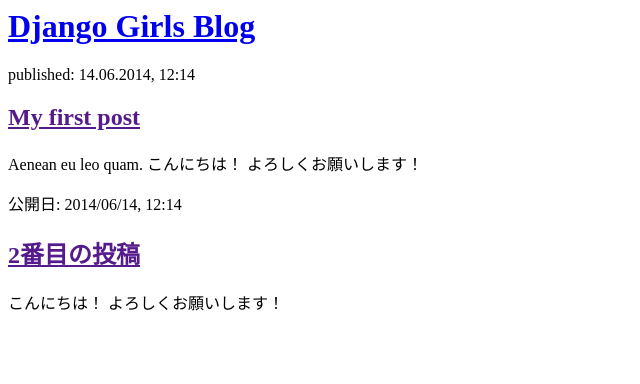
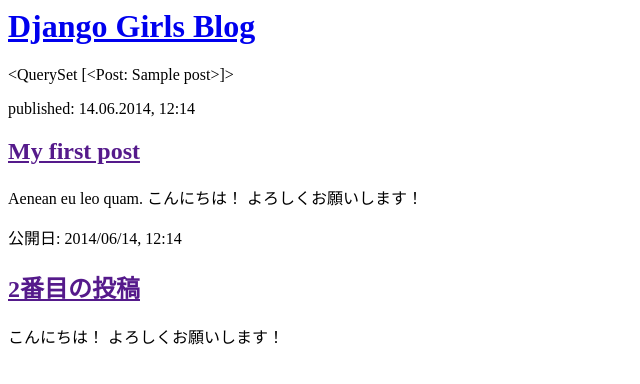
Before and after one commit to Madoka-bob/my-first-blog, a Django app: page / in a window 1280 px wide. Shown: the top 384 px of the page, without its empty margins (0-640 px from the left). Run offline with Django 4.2, Linux system fonts and the light colour scheme; tables that the repository leaves empty hold one stand-in row (values such as "Sample post").

Commit message:
20240917

```diff
--- a/blog/templates/blog/post_list.html
+++ b/blog/templates/blog/post_list.html
@@ -5,9 +5,7 @@
     <body>
         <div>
             <h1><a href="/">Django Girls Blog</a></h1>
-        </div>
-
-        <div>
+            {{ posts }}
             <p>published: 14.06.2014, 12:14</p>
             <h2><a href="">My first post</a></h2>
             <p>Aenean eu leo quam. こんにちは！ よろしくお願いします！ </p>
--- a/blog/views.py
+++ b/blog/views.py
@@ -1,5 +1,8 @@
 from django.shortcuts import render
+from django.utils import timezone
+from .models import Post
 
 
 def post_list(request):
-    return render(request, 'blog/post_list.html', {})
+    posts = Post.objects.filter(published_date__lte=timezone.now()).order_by('published_date')
+    return render(request, 'blog/post_list.html', {'posts': posts})
```
